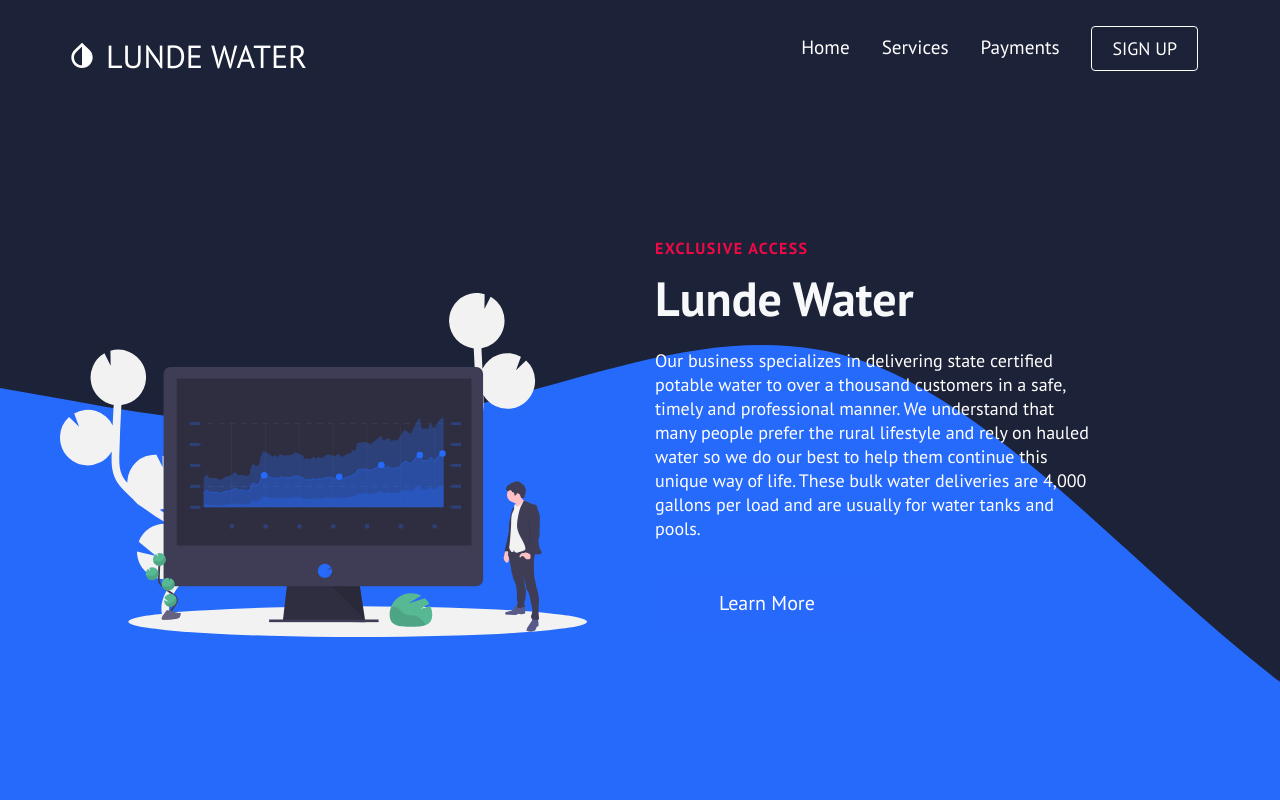
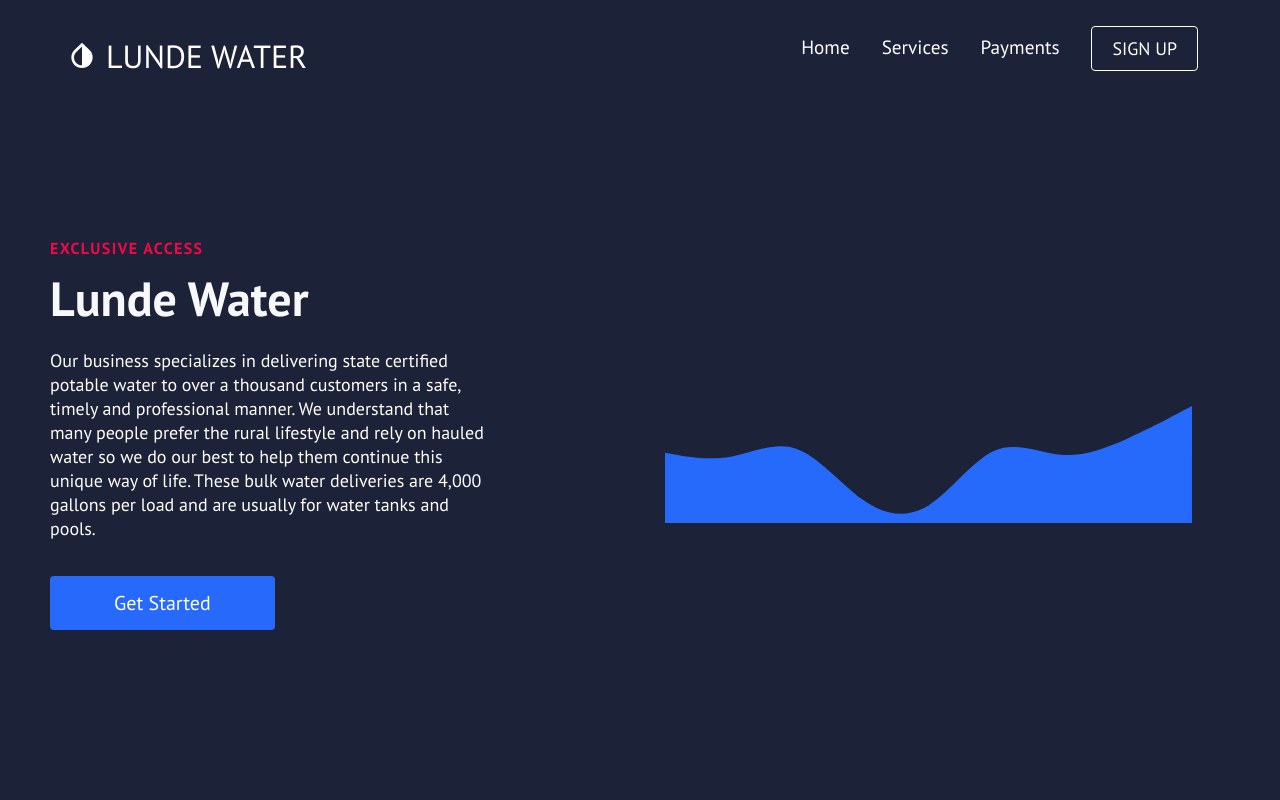
Before and after one commit to paglipay/lunde-water-react, a React (Create React App) app in the folder client/: page / in a window 1280 px wide. Shown: the top 800 px of the page. Built offline with nearby package versions, Linux system fonts and the light colour scheme.

Commit message:
lavish background

```diff
--- a/client/src/components/HeroSection.js
+++ b/client/src/components/HeroSection.js
@@ -18,7 +18,7 @@ function HeroSection({
   return (
     <>
       <div
-        style={lightBg ? {backgroundSize: 'cover', backgroundImage:"url('images/wave (bg).svg')"}: {backgroundSize: 'cover', backgroundImage:"url('images/wave.svg')"}}
+        // style={lightBg ? {backgroundSize: 'cover', backgroundImage:"url('images/wave (bg).svg')"}: {backgroundSize: 'cover', backgroundImage:"url('images/wave.svg')"}}
         className={lightBg ? 'home__hero-section' : 'home__hero-section darkBg'}
       >
         <div className='container'>
--- a/client/src/components/pages/HomePage/Data.js
+++ b/client/src/components/pages/HomePage/Data.js
@@ -6,9 +6,9 @@ export const homeObjZero = {
   headline: 'Lunde Water',
   description:
     'Our business specializes in delivering state certified potable water to over a thousand customers in a safe, timely and professional manner. We understand that many people prefer the rural lifestyle and rely on hauled water so we do our best to help them continue this unique way of life. These bulk water deliveries are 4,000 gallons per load and are usually for water tanks and pools.',
-  buttonLabel: 'Learn More',
-  imgStart: 'start',
-  img: 'images/svg-2.svg',
+  buttonLabel: 'Get Started',
+  imgStart: '',
+  img: 'images/wave.svg',
   alt: 'Credit Card'
 };
 
@@ -21,7 +21,7 @@ export const homeObjOne = {
   description:
     'Get access to our easy payment process. Just set it and forget it.',
   buttonLabel: 'Get Started',
-  imgStart: '',
+  imgStart: 'start',
   img: 'images/svg-1.svg',
   alt: 'Credit Card'
 };
@@ -35,7 +35,7 @@ export const homeObjTwo = {
   description:
     'Schedule your delivery with a simple press of a button.',
   buttonLabel: 'Learn More',
-  imgStart: 'start',
+  imgStart: '',
   img: 'images/svg-7.svg',
   alt: 'Vault'
 };
```
Also changed, not shown: 1 other file (tests, documents, lock files or other folders).
